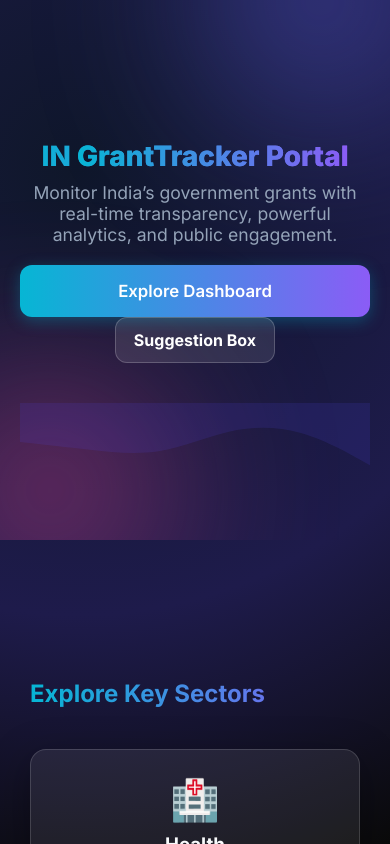
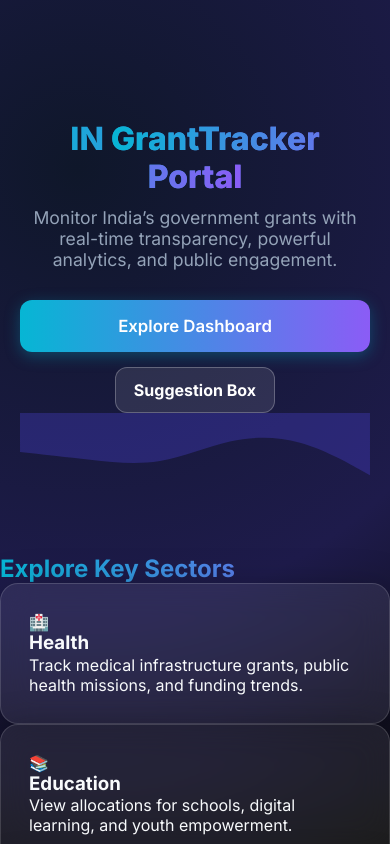
Before and after one commit to mamothai/grant-tracker-frontend, a React (Vite) app: page /creator-login in a window 390 px wide. Built offline with nearby package versions, Linux system fonts and the light colour scheme.

Commit message:
clean final premium App.css

```diff
--- a/src/App.css
+++ b/src/App.css
@@ -1,7 +1,10 @@
+/* -------------------------------------------------------------
+   GLOBAL STYLES
+------------------------------------------------------------- */
+
 @import url('https://fonts.googleapis.com/css2?family=Inter:wght@400;500;600;700;800&display=swap');
 
 :root {
-  /* Brand colors */
   --navy: #0f172a;
   --cyan: #06b6d4;
   --purple: #8b5cf6;
@@ -9,17 +12,14 @@
   --muted: #94a3b8;
   --white: #ffffff;
 
-  /* Glass styles */
   --glass-bg: rgba(255, 255, 255, 0.08);
   --glass-border: rgba(255, 255, 255, 0.15);
-  --glass-highlight: rgba(255, 255, 255, 0.25);
-  --shadow: 0 12px 40px rgba(0, 0, 0, 0.35);
+  --shadow: 0 10px 40px rgba(0,0,0,0.35);
 }
 
 html, body {
   margin: 0;
   padding: 0;
-  min-height: 100%;
   font-family: "Inter", sans-serif;
   background: radial-gradient(circle at 30% 20%, #1e293b, #0b0d16);
   color: var(--white);
@@ -27,33 +27,39 @@ html, body {
   scroll-behavior: smooth;
 }
 
-/* -------- NAVBAR -------- */
+
+/* -------------------------------------------------------------
+   NAVBAR
+------------------------------------------------------------- */
+
 .nav {
-  position: sticky;
-  top: 0;
-  z-index: 50;
+  width: min(1200px, 94%);
+  margin: 16px auto;
+  padding: 14px 22px;
+
   display: flex;
   justify-content: space-between;
   align-items: center;
-  padding: 14px 20px;
-  width: min(1200px, 95%);
-  margin: 12px auto;
+
   background: var(--glass-bg);
   border: 1px solid var(--glass-border);
   border-radius: 16px;
   backdrop-filter: blur(18px);
+
   box-shadow: var(--shadow);
-  animation: fade-in 0.8s ease;
+  position: sticky;
+  top: 0;
+  z-index: 50;
 }
 
 .brand {
   display: flex;
+  gap: 8px;
+  font-size: 1.25rem;
+  text-decoration: none;
   align-items: center;
-  gap: 10px;
+  color: white;
   font-weight: 800;
-  text-decoration: none;
-  color: var(--white);
-  font-size: 1.25rem;
 }
 
 .brand-text {
@@ -65,381 +71,219 @@ html, body {
 .nav-links {
   display: flex;
   gap: 10px;
-  align-items: center;
 }
 
 .nav-link {
   padding: 8px 12px;
   border-radius: 10px;
   text-decoration: none;
+  color: white;
   font-weight: 600;
-  color: var(--white);
   opacity: 0.9;
-  transition: 0.25s;
+  transition: 0.2s;
 }
 .nav-link:hover {
   opacity: 1;
   background: rgba(255, 255, 255, 0.12);
 }
 
-/* -------- LAYOUTS -------- */
-.container {
-  width: min(1100px, 94%);
-  margin: 40px auto;
-}
 
-.hero {
-  display: grid;
-  gap: 24px;
-}
-@media (max-width: 900px) {
-  .hero {
-    display: flex;
-    flex-direction: column;
-  }
-}
+/* -------------------------------------------------------------
+   GLASS CARD
+------------------------------------------------------------- */
 
-/* -------- GLASS CARDS -------- */
-.glassy, .glass-card {
+.glassy {
   background: var(--glass-bg);
   border: 1px solid var(--glass-border);
   border-radius: 18px;
-  backdrop-filter: blur(20px);
-  -webkit-backdrop-filter: blur(20px);
+  backdrop-filter: blur(16px);
+  padding: 28px;
   box-shadow: var(--shadow);
-  padding: 26px;
-  transition: transform 0.3s ease, box-shadow 0.3s ease;
+  transition: 0.25s;
 }
-.glassy:hover, .glass-card:hover {
+.glassy:hover {
   transform: translateY(-3px);
-  box-shadow: 0 15px 45px rgba(6, 182, 212, 0.3);
 }
 
-/* -------- HERO -------- */
+
+/* -------------------------------------------------------------
+   HERO SECTION
+------------------------------------------------------------- */
+
+.hero-section {
+  padding: 120px 20px 60px;
+  text-align: center;
+}
+
+.hero-card,
+.hero-box {
+  max-width: 850px;
+  margin: auto;
+  padding: 50px 40px;
+}
+
 .hero-title {
-  font-size: clamp(28px, 5vw, 48px);
+  font-size: clamp(32px, 5vw, 48px);
   font-weight: 800;
-  margin-bottom: 8px;
+  margin-bottom: 10px;
 }
+
 .hero-sub {
+  color: var(--muted);
+  max-width: 650px;
+  margin: auto;
+  margin-bottom: 30px;
   font-size: 1.1rem;
-  color: var(--muted);
-  margin-bottom: 20px;
 }
+
 .gradient {
   background: linear-gradient(90deg, var(--cyan), var(--purple));
   -webkit-background-clip: text;
   -webkit-text-fill-color: transparent;
 }
-.muted {
-  color: var(--muted);
+
+
+/* -------------------------------------------------------------
+   BUTTONS
+------------------------------------------------------------- */
+
+.btn {
+  padding: 12px 18px;
+  border-radius: 12px;
+  border: none;
+  cursor: pointer;
+  text-decoration: none;
+  font-weight: 700;
+  display: inline-flex;
+  justify-content: center;
+  align-items: center;
+  transition: 0.25s;
 }
 
-/* -------- BUTTONS -------- */
-.btn {
-  display: inline-flex;
-  align-items: center;
-  justify-content: center;
-  border: none;
-  font-weight: 700;
-  cursor: pointer;
-  text-decoration: none;
-  padding: 12px 18px;
-  border-radius: 12px;
-  transition: all 0.25s ease;
-}
 .btn-primary {
   background: linear-gradient(90deg, var(--cyan), var(--purple));
-  color: #fff;
+  color: white;
   box-shadow: 0 8px 22px rgba(6, 182, 212, 0.35);
 }
 .btn-primary:hover {
   transform: translateY(-2px);
   box-shadow: 0 12px 32px rgba(6, 182, 212, 0.55);
 }
+
 .btn-ghost {
-  background: rgba(255, 255, 255, 0.1);
-  border: 1px solid rgba(255, 255, 255, 0.2);
-  color: #fff;
+  background: rgba(255,255,255,0.1);
+  color: white;
+  border: 1px solid rgba(255,255,255,0.25);
 }
 .btn-ghost:hover {
-  background: rgba(255, 255, 255, 0.15);
+  background: rgba(255,255,255,0.18);
   transform: translateY(-2px);
 }
 
-/* -------- INPUTS & FORMS -------- */
-.input, textarea {
+.hero-buttons,
+.cta-row {
+  display: flex;
+  justify-content: center;
+  gap: 15px;
+  flex-wrap: wrap;
+}
+
+.hero-main-btn {
+  width: min(750px, 90%);
+  padding: 14px 0;
+  font-size: 18px;
+}
+
+.hero-sub-btn {
+  width: 250px;
+  padding: 12px 0;
+}
+
+
+/* -------------------------------------------------------------
+   INPUTS + FORMS
+------------------------------------------------------------- */
+
+.input,
+textarea {
   width: 100%;
-  padding: 12px 14px;
+  padding: 14px;
   border-radius: 10px;
-  background: rgba(255, 255, 255, 0.9);
-  color: #111;
+  background: rgba(255,255,255,0.95);
   font-weight: 600;
   border: none;
   outline: none;
-  transition: 0.3s box-shadow, 0.3s border;
+  color: #111;
+  transition: 0.25s;
 }
-.input:focus, textarea:focus {
+
+.input:focus,
+textarea:focus {
   box-shadow: 0 0 0 4px rgba(6, 182, 212, 0.25);
 }
 
-/* -------- SEARCH BOX -------- */
+
+/* -------------------------------------------------------------
+   SEARCH BAR
+------------------------------------------------------------- */
+
+.search-section {
+  padding: 50px 20px;
+  text-align: center;
+}
+
 .search-row {
+  margin-top: 18px;
   display: flex;
   gap: 10px;
-  margin-top: 12px;
+  justify-content: center;
+  flex-wrap: wrap;
 }
 
-/* -------- FOOTER -------- */
+
+/* -------------------------------------------------------------
+   FOOTER
+------------------------------------------------------------- */
+
 .footer {
   text-align: center;
-  margin: 40px auto 20px;
+  padding: 25px 10px;
+  font-size: 0.9rem;
   color: var(--muted);
-  font-size: 0.9rem;
-  opacity: 0.8;
+  opacity: 0.85;
 }
+
 .gradient-ink {
   background: linear-gradient(90deg, var(--saffron), var(--cyan));
   -webkit-background-clip: text;
   -webkit-text-fill-color: transparent;
 }
 
-/* -------- ANIMATIONS -------- */
-.fade-in {
-  animation: fade-in 0.7s ease both;
+
+/* -------------------------------------------------------------
+   ANIMATIONS
+------------------------------------------------------------- */
+
+.fade-up {
+  opacity: 0;
+  transform: translateY(20px);
+  animation: fadeUp 0.7s forwards;
 }
-.fade-up {
-  animation: fade-up 0.8s ease both;
-}
-.float-up {
-  animation: float-up 1.1s cubic-bezier(.22, .65, .17, .99) both;
-}
-.delay-1 {
-  animation-delay: 0.15s;
-}
-@keyframes fade-in {
-  from { opacity: 0; }
-  to { opacity: 1; }
-}
-@keyframes fade-up {
-  from { opacity: 0; transform: translateY(20px); }
-  to { opacity: 1; transform: translateY(0); }
-}
-@keyframes float-up {
-  0% { transform: translateY(25px) scale(0.98); opacity: 0; }
-  60% { transform: translateY(-5px) scale(1.02); opacity: 0.9; }
-  100% { transform: translateY(0) scale(1); opacity: 1; }
+@keyframes fadeUp {
+  to {
+    opacity: 1;
+    transform: translateY(0px);
+  }
 }
 
-/* -------- UTILITIES -------- */
-.center { text-align: center; }
-.text-sm { font-size: 0.875rem; }
-.text-lg { font-size: 1.125rem; }
-.mt-4 { margin-top: 1rem; }
-.mt-8 { margin-top: 2rem; }
-.mb-4 { margin-bottom: 1rem; }
-.glassy:hover, .btn:hover {
-  box-shadow: 0 0 18px rgba(6, 182, 212, 0.4);
+.float-up {
+  opacity: 0;
+  transform: translateY(25px);
+  animation: floatUp 1s forwards;
 }
-/* --- Scroll-based home sections --- */
-.home-scroll {
-  display: flex;
-  flex-direction: column;
-  align-items: center;
-}
-
-.section {
-  width: 100%;
-  max-width: 1100px;
-  margin: 80px auto;
-  padding: 60px 30px;
-  border-radius: 18px;
-}
-
-.section-content {
-  display: flex;
-  align-items: center;
-  justify-content: space-between;
-  gap: 40px;
-  flex-wrap: wrap;
-}
-
-.section-content.reverse {
-  flex-direction: row-reverse;
-}
-
-.section-img,
-.hero-img {
-  width: 300px;
-  max-width: 90%;
-  filter: drop-shadow(0 0 25px rgba(6,182,212,0.25));
-}
-
-.hero-section {
-  display: flex;
-  align-items: center;
-  justify-content: space-between;
-  flex-wrap: wrap;
-}
-
-@media (max-width: 800px) {
-  .hero-section,
-  .section-content {
-    flex-direction: column;
-    text-align: center;
+@keyframes floatUp {
+  to {
+    opacity: 1;
+    transform: translateY(0px);
   }
 }
-/* Login Page Layout */
-.login-container {
-  min-height: 80vh;
-  display: flex;
-  justify-content: center;
-  align-items: center;
-  padding: 30px;
-}
-
-.login-card {
-  width: 100%;
-  max-width: 450px;
-  padding: 40px;
-  border-radius: 20px;
-  text-align: center;
-}
-
-.mb-3 { margin-bottom: 15px; }
-.mb-4 { margin-bottom: 20px; }
-/* Floating Gradient Spheres */
-.floating-sphere {
-  position: absolute;
-  width: 220px;
-  height: 220px;
-  border-radius: 100%;
-  filter: blur(90px);
-  opacity: 0.5;
-  z-index: 0;
-}
-
-.sphere-1 {
-  background: #6366f1;
-  top: -80px;
-  right: -40px;
-  animation: float 8s ease-in-out infinite;
-}
-
-.sphere-2 {
-  background: #ec4899;
-  bottom: -100px;
-  left: -60px;
-  animation: float 10s ease-in-out infinite;
-}
-
-@keyframes float {
-  0% { transform: translateY(0px); }
-  50% { transform: translateY(-40px); }
-  100% { transform: translateY(0px); }
-}
-
-/* Hero Premium Layout */
-.premium-hero {
-  position: relative;
-  padding: 140px 20px 60px;
-  text-align: center;
-  overflow: hidden;
-}
-
-.wave-svg {
-  width: 100%;
-  margin-top: 40px;
-  opacity: 0.5;
-}
-
-/* Section Cards */
-.preview-grid {
-  display: grid;
-  gap: 20px;
-  grid-template-columns: repeat(auto-fit, minmax(260px, 1fr));
-  margin-top: 40px;
-}
-
-.preview-card {
-  padding: 25px;
-  border-radius: 16px;
-  text-align: center;
-}
-
-.preview-card .icon {
-  font-size: 40px;
-  margin-bottom: 10px;
-}
-
-/* Timeline */
-.timeline {
-  display: flex;
-  flex-wrap: wrap;
-  gap: 20px;
-  justify-content: center;
-  margin-top: 40px;
-}
-
-.timeline-item {
-  width: 280px;
-  padding: 25px;
-  border-radius: 16px;
-  text-align: center;
-  position: relative;
-}
-
-.step-number {
-  font-size: 22px;
-  font-weight: bold;
-  background: #6366f1;
-  padding: 8px 14px;
-  border-radius: 8px;
-  color: white;
-  display: inline-block;
-  margin-bottom: 15px;
-}
-
-/* CTA Section */
-.cta-section {
-  padding: 70px 20px;
-}
-
-.cta-card {
-  max-width: 700px;
-  margin: 0 auto;
-  padding: 40px;
-  border-radius: 20px;
-  text-align: center;
-}
-.hero-btn {
-  width: 250px;
-  text-align: center;
-}
-
-.cta-row {
-  display: flex;
-  gap: 20px;
-  flex-wrap: wrap;
-  justify-content: center;
-}
-
-.hero-card {
-  padding: 50px;
-  max-width: 800px;
-  margin: auto;
-}
-
-.features-grid {
-  display: grid;
-  gap: 20px;
-  grid-template-columns: repeat(auto-fit, minmax(260px, 1fr));
-}
-
-.search-row {
-  margin-top: 20px;
-  display: flex;
-  gap: 10px;
-  justify-content: center;
-  flex-wrap: wrap;
-}
```
Also changed, not shown: src/Home.jsx (+14 -56 lines).
